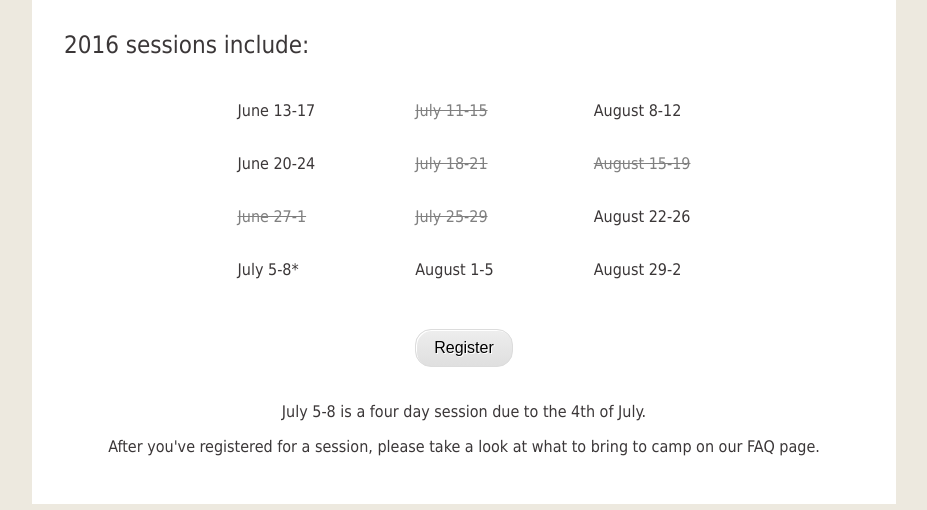
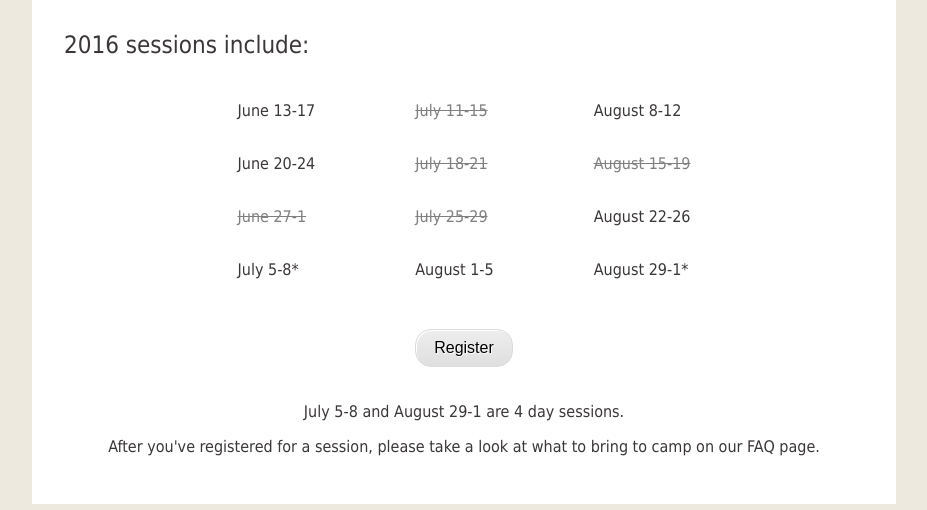
Before and after one commit to katekinsman/ShooflyRepo, a PHP site: page /index.php?page=register in a window 1280 px wide. Shown: the part 249-759 px from the top of the page, without its empty margins (176-1103 px from the left). Run offline with PHP 8.4, Linux system fonts and the light colour scheme; some libraries are stand-ins or nearby versions; some web fonts are replaced.

Commit message:
changed aug 29-2 to 4 day

```diff
--- a/register.php
+++ b/register.php
@@ -29,13 +29,13 @@
 				<td></td>
 				<td class="open">August 1-5</td>
 				<td></td>
-                <td class="open">August 29-2</td>
+                <td class="open">August 29-1*</td>
             </tr>
         </table>
         <div class="centeredbutton"><a href="http://shooflyfarms.bonzidev.com/home.php"><button
         class="registerbutton">Register</button></a></div>
         </br>
-		<p>July 5-8 is a four day session due to the 4th of July.</p>
+		<p>July 5-8 and August 29-1 are 4 day sessions.</p>
         <p>After you've registered for a session, please take a look at what to bring to camp on our FAQ page.</p>
     </article>
 </section>
```
